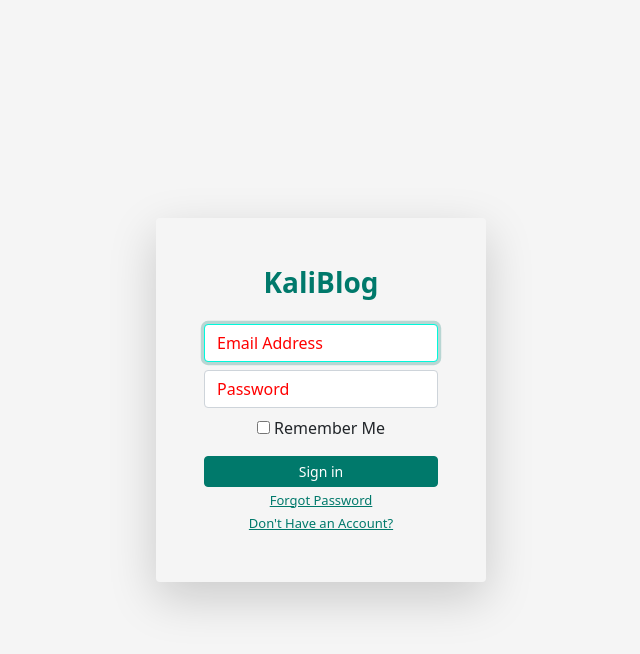
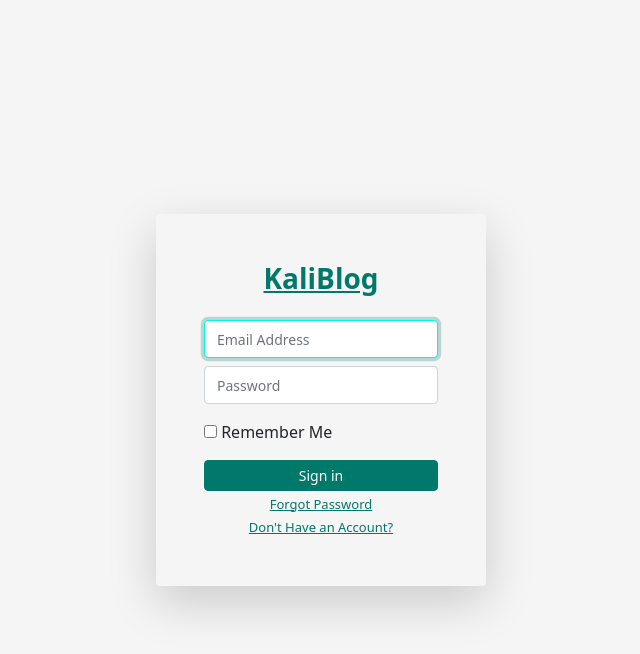
Before and after one commit to kali-physi-hacker/KaliBlog, a Django app: page /authentication/login/ in a window 1280 px wide. Shown: the top 654 px of the page, without its empty margins (319-959 px from the left). Run offline with Django 3.2, Linux system fonts and the light colour scheme; some libraries are stand-ins or nearby versions.

Commit message:
Kali: Authentication (Login/Signup) UI refactor

```diff
--- a/static/css/auth.css
+++ b/static/css/auth.css
@@ -58,6 +58,11 @@ p.error-text {
     display: none;
 }
 
-input.form-control::-webkit-input-placeholder {
-    color: red!important;
+
+input.form-control::placeholder {
+    font-size: 14px!important;
 }
+
+input[type="checkbox"] {
+
+}
--- a/templates/authentication/login.html
+++ b/templates/authentication/login.html
@@ -26,7 +26,7 @@
         {% endfor %}
         <form action="" method="POST" class="form-signin shadow-lg p-5 rounded">
             {% csrf_token %}
-            <h1 class="h3 mb-4 font-weight-bold text-primary">KaliBlog</h1>
+            <h1 class="h3 mb-4 font-weight-bold text-primary"><a href="{% url 'home' %}">KaliBlog</a></h1>
             <label for="{{ form.username.id_for_label }}" class="sr-only">Email Address</label>
             <input type="email" class="form-control mb-2" id="{{ form.username.id_for_label }}"
                 name="{{ form.username.name }}" placeholder="Email Address" required autofocus
@@ -35,7 +35,7 @@
             <input type="password" class="form-control mb-2" id="{{ form.password.id_for_label }}"
                 name="{{ form.password.name }}" placeholder="Password" required autocomplete="off" />
             <div class="checkbox mb-3">
-                <label>
+                <label class="d-block text-left mt-3">
                     <input type="checkbox" value="remember me"> Remember Me
                 </label>
             </div>
--- a/templates/authentication/signup.html
+++ b/templates/authentication/signup.html
@@ -37,7 +37,7 @@
         {% endfor %}
         <form action="" method="POST" class="form-signup shadow-lg p-5 rounded">
             {% csrf_token %}
-            <h1 class="h3 mb-4 font-weight-bold text-primary text-center">KaliBlog</h1>
+            <h1 class="h3 mb-4 font-weight-bold text-primary text-center"><a href="{% url 'home' %}">KaliBlog</a></h1>
             <div class="row mb-5">
                 <div class="col">
 
```
